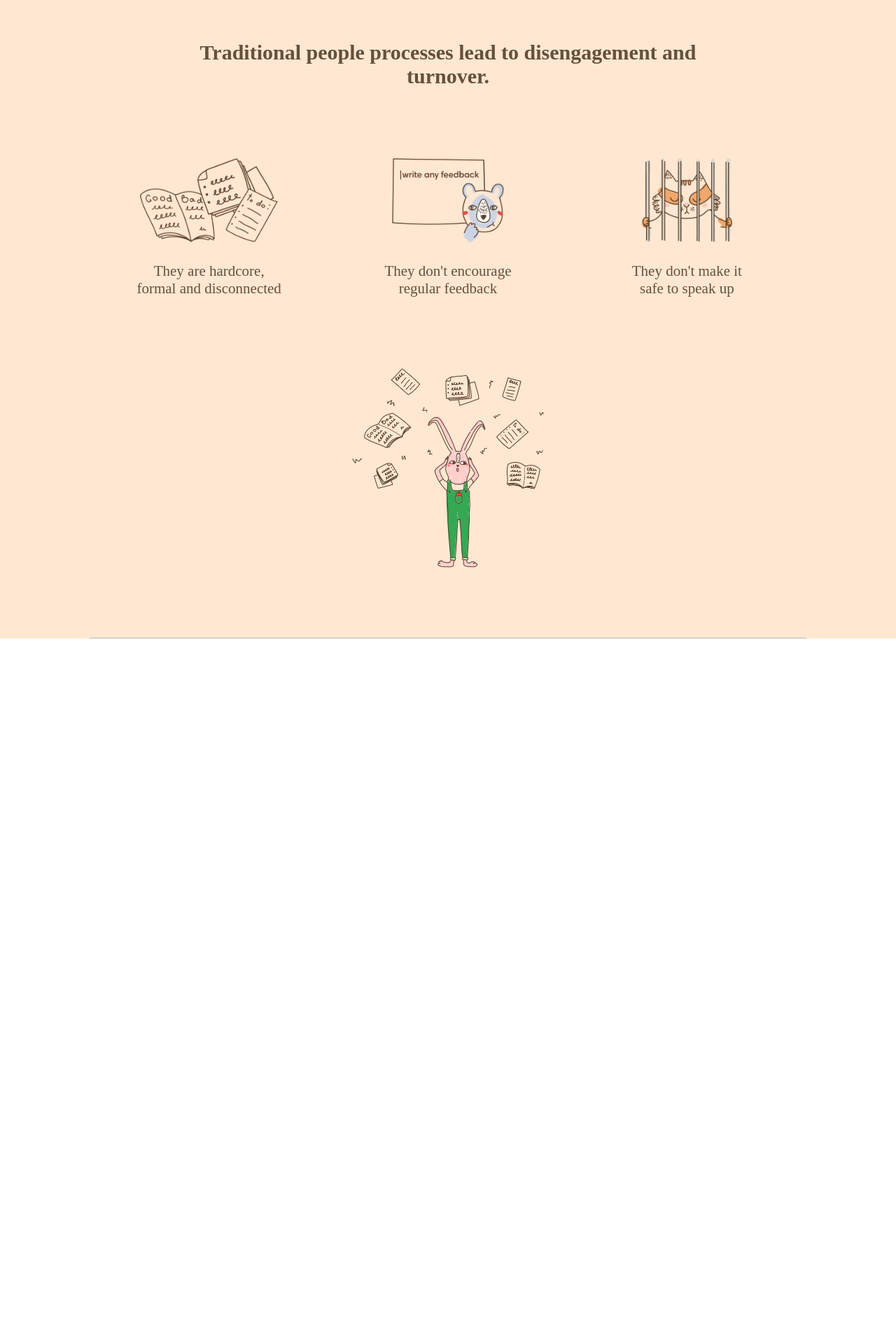
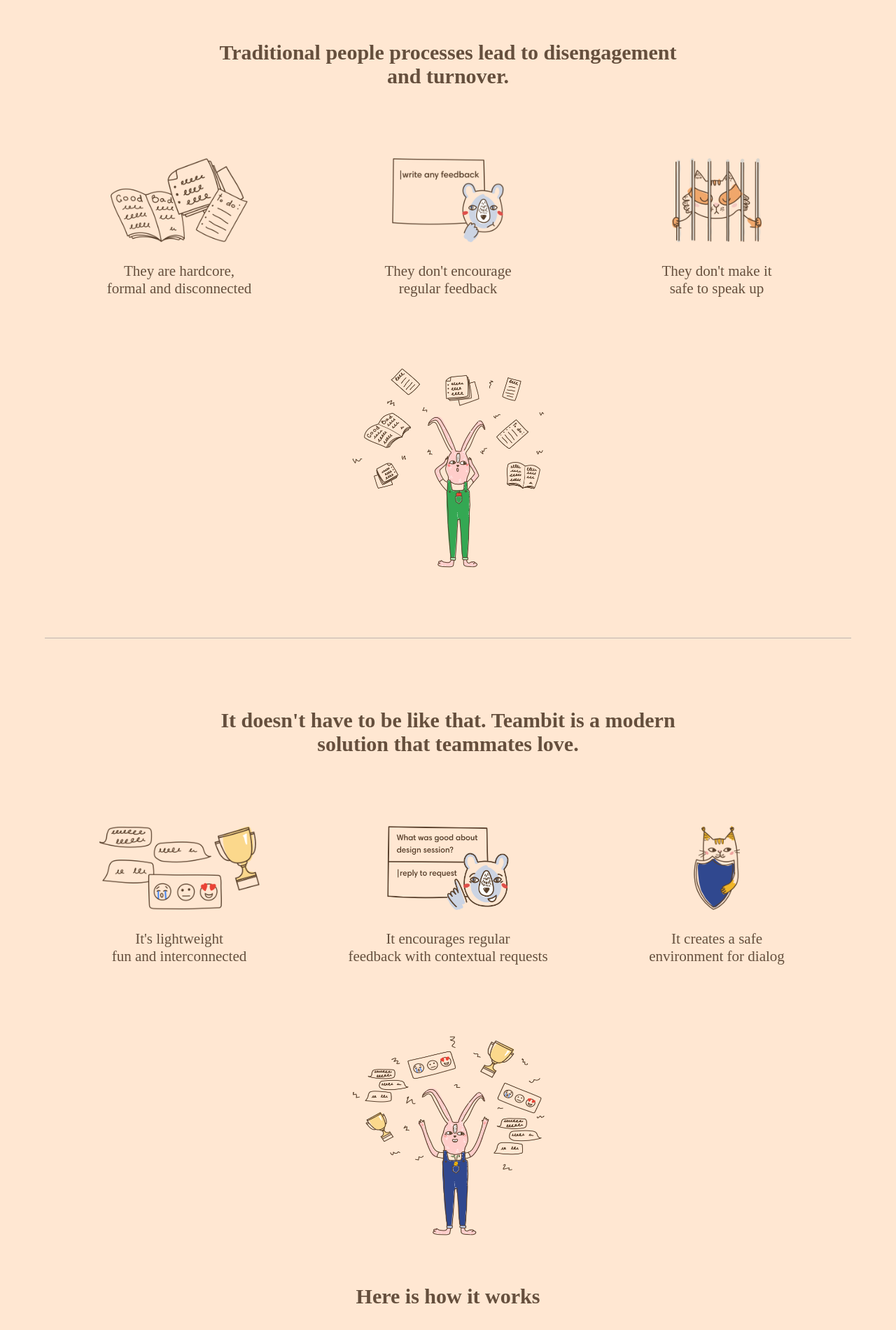
Before and after one commit to Manuel-Di-Pilla/node-sass-teambit, a website: page index.html in a window 1280 px wide. Shown: the part 708-2608 px from the top of the page at 70% size. Before the commit the page ends 1620 px from the top, so only its background shows below. Drawn offline with Linux system fonts and the light colour scheme.

Commit message:
Seconda parte del main

```diff
--- a/index.html
+++ b/index.html
@@ -40,10 +40,8 @@
       </div>
     </div>
     <div class="top-main">
-      <div class="section-top">
-        <div class="h2-section-top">
-          <h2>Traditional people processes lead to disengagement and turnover.</h2>
-        </div>
+      <div class="section">
+        <h2>Traditional people processes lead to disengagement <br> and turnover.</h2>
         <div class="img-list">
           <div class="first-img">
             <img src="img/hardcore.png" alt="">
@@ -62,6 +60,27 @@
           <img src="img/before.png" alt="">
         </div>
       </div>
+      <div class="section">
+        <h2>It doesn't have to be like that. Teambit is a modern <br> solution that teammates love.</h2>
+        <div class="img-list">
+          <div class="first-img">
+            <img src="img/lightweight.png" alt="">
+            <p>It's lightweight <br> fun and interconnected </p>
+          </div>
+          <div class="second-img">
+            <img src="img/feedbacksuggestions.png" alt="">
+            <p>It encourages regular <br> feedback with contextual requests</p>
+          </div>
+          <div class="third-img">
+            <img src="img/safe.png" alt="">
+            <p>It creates a safe <br> environment for dialog </p>
+          </div>
+        </div>
+        <div class="bottom-img">
+          <img src="img/after.png" alt="">
+        </div>
+        <h2 class="last-h2">Here is how it works</h2>
+      </div>
     </div>
   </body>
 </html>
--- a/src/partials/_main.scss
+++ b/src/partials/_main.scss
@@ -1,19 +1,18 @@
 .top-main{
   width: 100%;
   background-color: $color-body-background;
-  .section-top{
-    width: 80%;
+  .section{
+    width: $width-distance;
     margin: 0 auto;
     padding: 100px 0;
     text-align: center;
     border-bottom: 1px solid #BDB5AF;
-    .h2-section-top{
-      width: 70%;
-      margin: 0 auto;
-      h2{
-        color: $color-link;
-        font-size: 30px;
-      }
+    h2{
+      color: $color-link;
+      font-size: 30px;
+    }
+    .last-h2{
+      padding-top: 70px;
     }
     .img-list{
       display: flex;
@@ -65,12 +64,9 @@
 }
 
 
-
-
-
 @media screen and (max-width: 800px){
   .top-main{
-    .section-top{
+    .section{
       .img-list{
         flex-direction: column;
         align-items: center;
--- a/src/partials/_variables.scss
+++ b/src/partials/_variables.scss
@@ -1,4 +1,4 @@
-$width-distance: 80%;
+$width-distance: 90%;
 $margin-auto: 0 auto;
 $color-link: #654F3D;
 $color-link-hover: #405698;
```
Also changed, not shown: dist/app.css, img/after.png (added), img/feedbacksuggestions.png (added), img/lightweight.png (added), img/safe.png (added).
